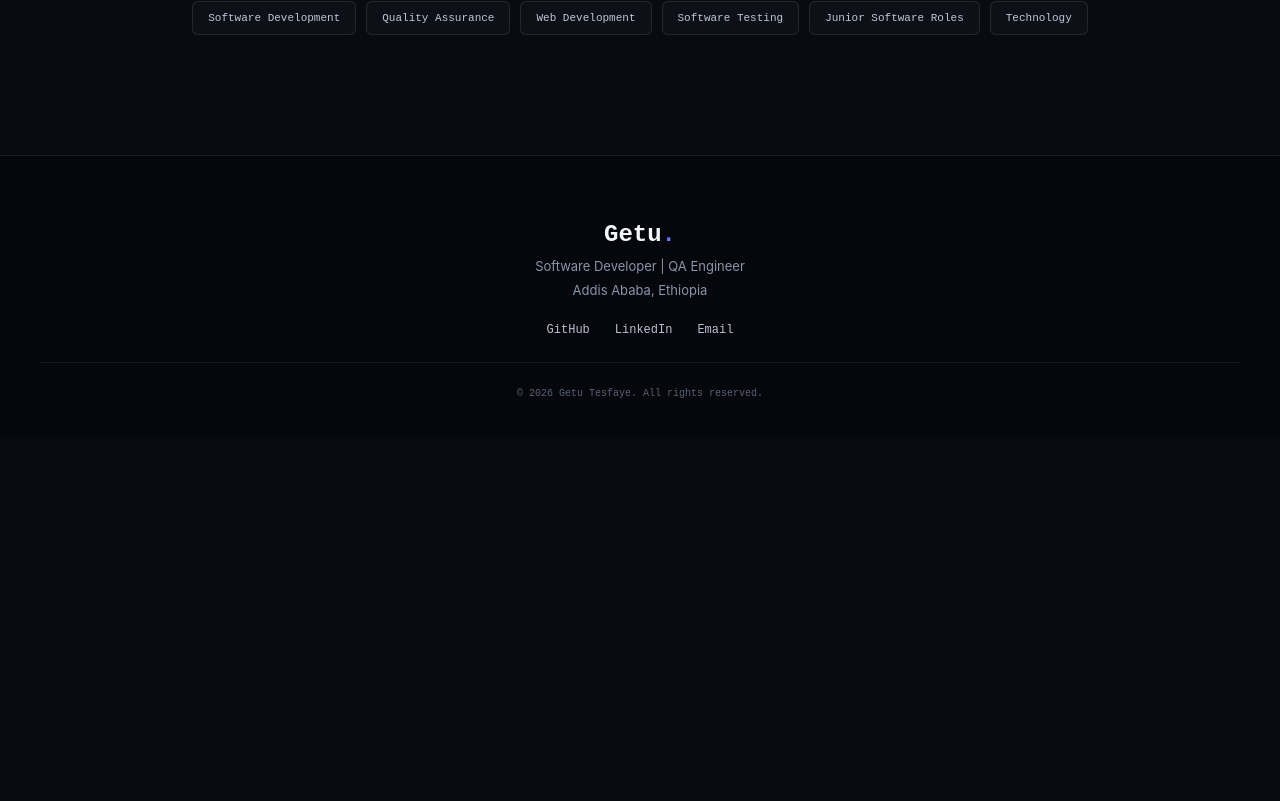
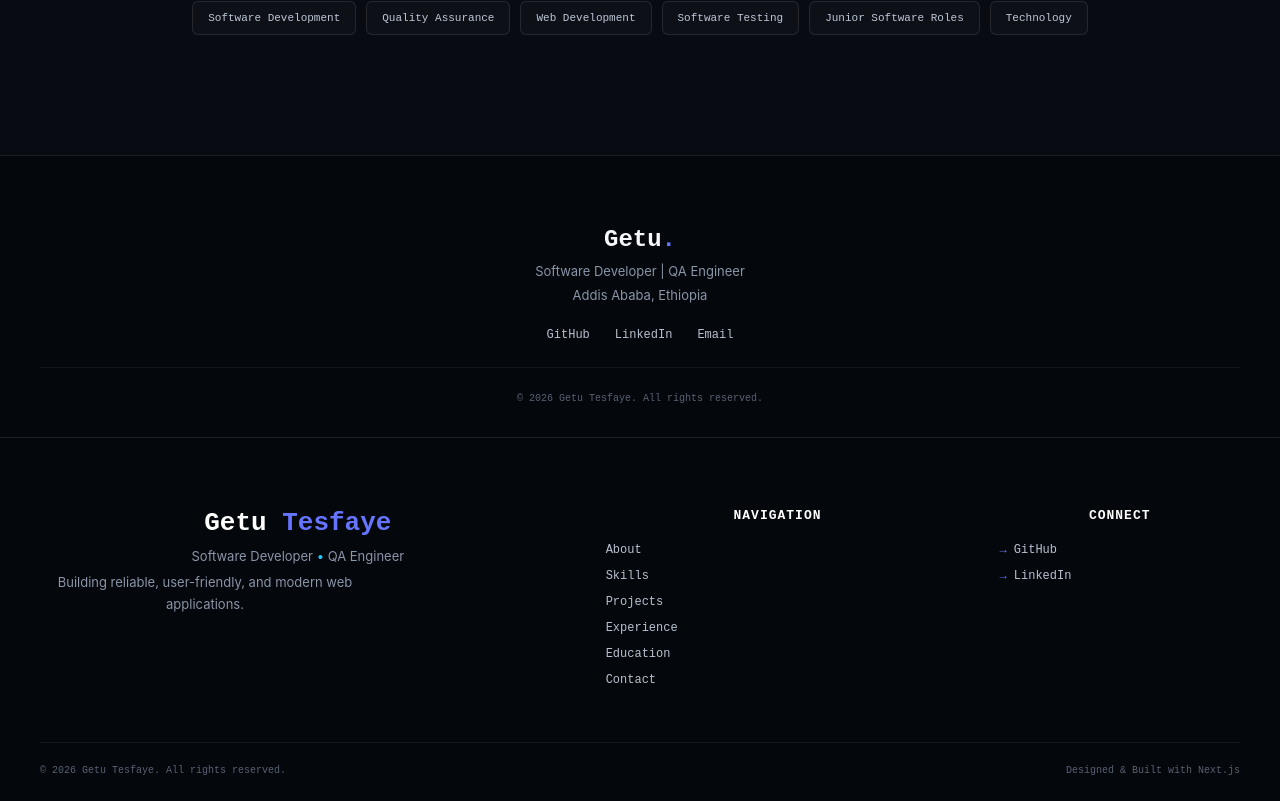
Before and after one commit to Getu-Tesfaye/Getu, a Next.js app in the folder portfolio/: page /contact in a window 1280 px wide. Shown: the part 1394-2195 px from the top of the page. Before the commit the page ends 1831 px from the top, so only its background shows below. Built offline with nearby package versions, Linux system fonts and the light colour scheme.

Commit message:
Getu Tesfaye portifolio

```diff
--- /dev/null
+++ b/portfolio/app/components/Footer.js
@@ -0,0 +1,56 @@
+export default function Footer() {
+  return (
+    <footer className="contact-footer">
+      <div className="footer-content">
+        <div className="footer-brand">
+          <h3>
+            Getu <span>Tesfaye</span>
+          </h3>
+
+          <p>
+            Software Developer <span>•</span> QA Engineer
+          </p>
+
+          <p className="footer-description">
+            Building reliable, user-friendly, and modern web applications.
+          </p>
+        </div>
+
+        <div className="footer-links">
+          <h4>Navigation</h4>
+          <a href="/about">About</a>
+          <a href="/skills">Skills</a>
+          <a href="/projects">Projects</a>
+          <a href="/experience">Experience</a>
+          <a href="/education">Education</a>
+          <a href="/contact">Contact</a>
+        </div>
+
+        <div className="footer-social">
+          <h4>Connect</h4>
+
+          <a
+            href="https://github.com/Getu-Tesfaye/Getu"
+            target="_blank"
+            rel="noopener noreferrer"
+          >
+            GitHub
+          </a>
+
+          <a
+            href="https://www.linkedin.com/in/getup-tesfaye/"
+            target="_blank"
+            rel="noopener noreferrer"
+          >
+            LinkedIn
+          </a>
+        </div>
+      </div>
+
+      <div className="footer-bottom">
+        <p>© 2026 Getu Tesfaye. All rights reserved.</p>
+        <p>Designed & Built with Next.js</p>
+      </div>
+    </footer>
+  );
+}
--- a/portfolio/app/globals.css
+++ b/portfolio/app/globals.css
@@ -1619,3 +1619,138 @@ main {
 
   border-radius: 50%;
 }
+
+/* =========================================================
+   PROFESSIONAL FOOTER
+   ========================================================= */
+
+.contact-footer {
+  width: 100%;
+  padding: 70px 40px 25px;
+  border-top: 1px solid var(--border);
+  background: rgba(5, 7, 12, 0.9);
+}
+
+.footer-content {
+  max-width: var(--max-width);
+  margin: 0 auto;
+  display: grid;
+  grid-template-columns: 1.5fr 1fr 0.7fr;
+  gap: 50px;
+  align-items: start;
+}
+
+.footer-brand h3 {
+  margin: 0 0 10px;
+  font-family: monospace;
+  font-size: 26px;
+  color: white;
+}
+
+.footer-brand h3 span {
+  color: var(--blue);
+}
+
+.footer-brand p {
+  margin: 7px 0;
+  color: var(--muted);
+  font-size: 13px;
+}
+
+.footer-brand p span {
+  color: var(--cyan);
+}
+
+.footer-description {
+  max-width: 330px;
+  line-height: 1.7;
+}
+
+.footer-links,
+.footer-social {
+  display: flex;
+  flex-direction: column;
+  gap: 12px;
+}
+
+.footer-links h4,
+.footer-social h4 {
+  margin: 0 0 8px;
+  color: white;
+  font-family: monospace;
+  font-size: 13px;
+  letter-spacing: 1px;
+  text-transform: uppercase;
+}
+
+.footer-links a,
+.footer-social a {
+  width: fit-content;
+  color: #b9c1d0;
+  font-family: monospace;
+  font-size: 12px;
+}
+
+.footer-links a:hover,
+.footer-social a:hover {
+  color: var(--cyan);
+  transform: translateX(4px);
+}
+
+.footer-social a::before {
+  content: "→ ";
+  color: var(--blue);
+}
+
+.footer-bottom {
+  max-width: var(--max-width);
+  margin: 55px auto 0;
+  padding-top: 22px;
+  border-top: 1px solid rgba(255, 255, 255, 0.06);
+  display: flex;
+  justify-content: space-between;
+  gap: 20px;
+}
+
+.footer-bottom p {
+  margin: 0;
+  color: #596274;
+  font-family: monospace;
+  font-size: 10px;
+}
+
+/* Mobile Footer */
+
+@media (max-width: 700px) {
+  .contact-footer {
+    padding: 55px 22px 25px;
+  }
+
+  .footer-content {
+    grid-template-columns: 1fr;
+    gap: 35px;
+    text-align: center;
+  }
+
+  .footer-description {
+    margin-left: auto;
+    margin-right: auto;
+  }
+
+  .footer-links,
+  .footer-social {
+    align-items: center;
+  }
+
+  .footer-links a:hover,
+  .footer-social a:hover {
+    transform: none;
+  }
+
+  .footer-bottom {
+    flex-direction: column;
+    align-items: center;
+    text-align: center;
+    margin-top: 40px;
+  }
+}
--- a/portfolio/app/layout.js
+++ b/portfolio/app/layout.js
@@ -1,4 +1,5 @@
 import CustomCursor from "./components/CustomCursor";
+import Footer from "./components/Footer";
 import Link from "next/link";
 import "./globals.css";
 
@@ -63,6 +64,8 @@ export default function RootLayout({ children }) {
 
         {children}
 
+        <Footer />
+
       </body>
     </html>
   );
```
